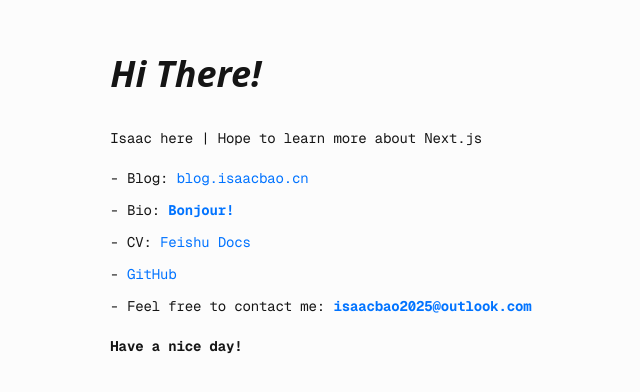
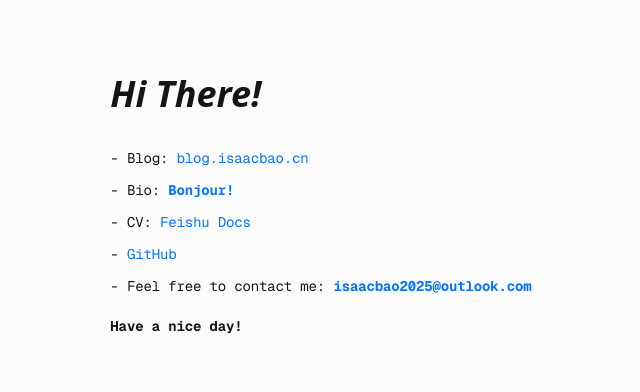
Before and after one commit to Ganzhe2028/Next.js-homepage, a Next.js app: page / in a window 1280 px wide. Shown: the part 154-546 px from the top of the page, without its empty margins (319-959 px from the left). Built offline with nearby package versions, Linux system fonts and the light colour scheme.

Commit message:
delete 多余的打招呼。或者说没想出什么好的打招呼的句子

```diff
--- a/src/app/page.js
+++ b/src/app/page.js
@@ -8,9 +8,6 @@ export default function Home() {
           Hi There!
         </h1>
         <ol className="font-mono list-inside list-decimal text-sm/6 text-left">
-          <ul className="mb-2 tracking-[-.01em] mb-4">
-            Isaac here | Hope to learn more about Next.js
-          </ul>
 
           <ul className="mb-2 tracking-[-.01em]">
             - Blog:{" "}
```
